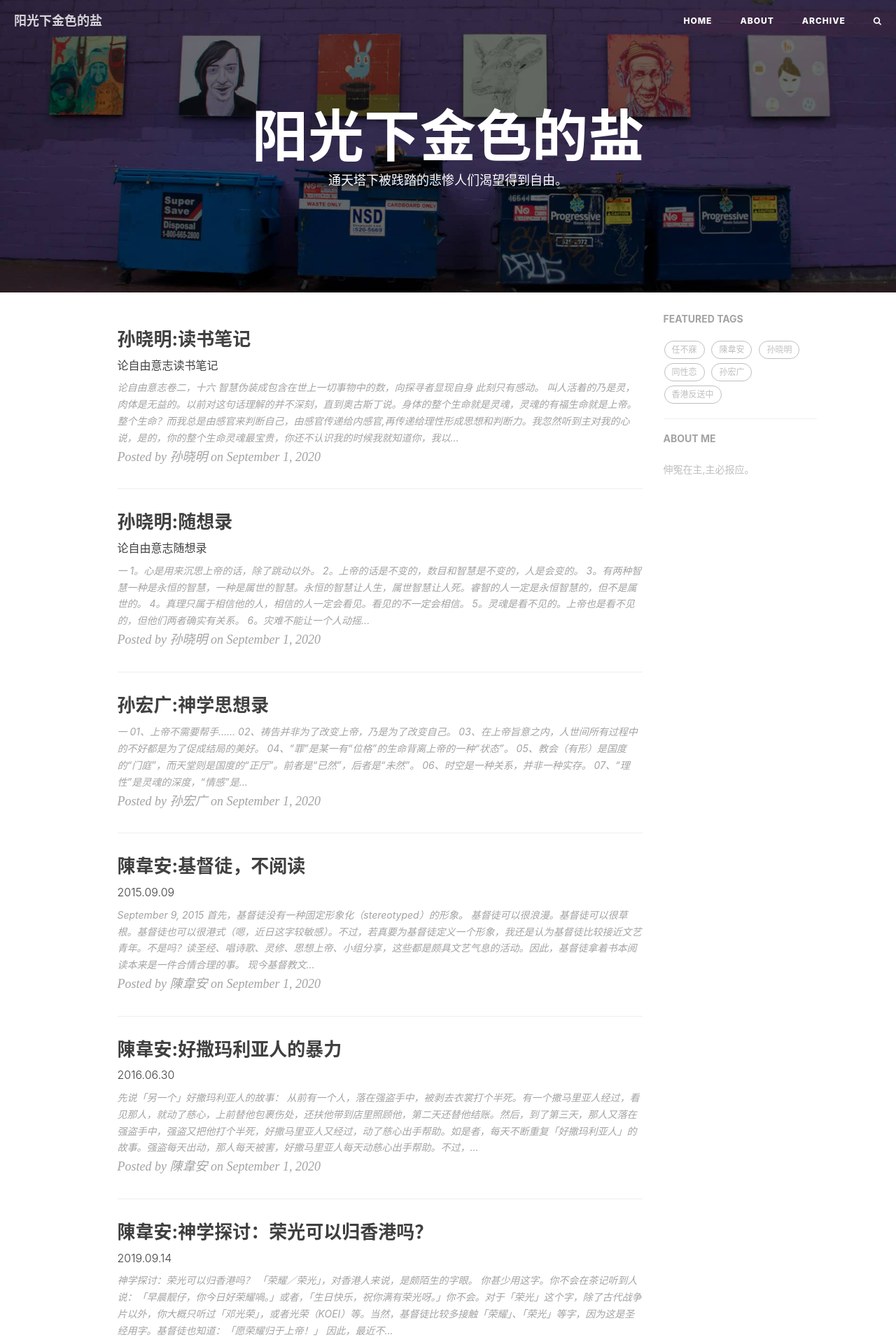
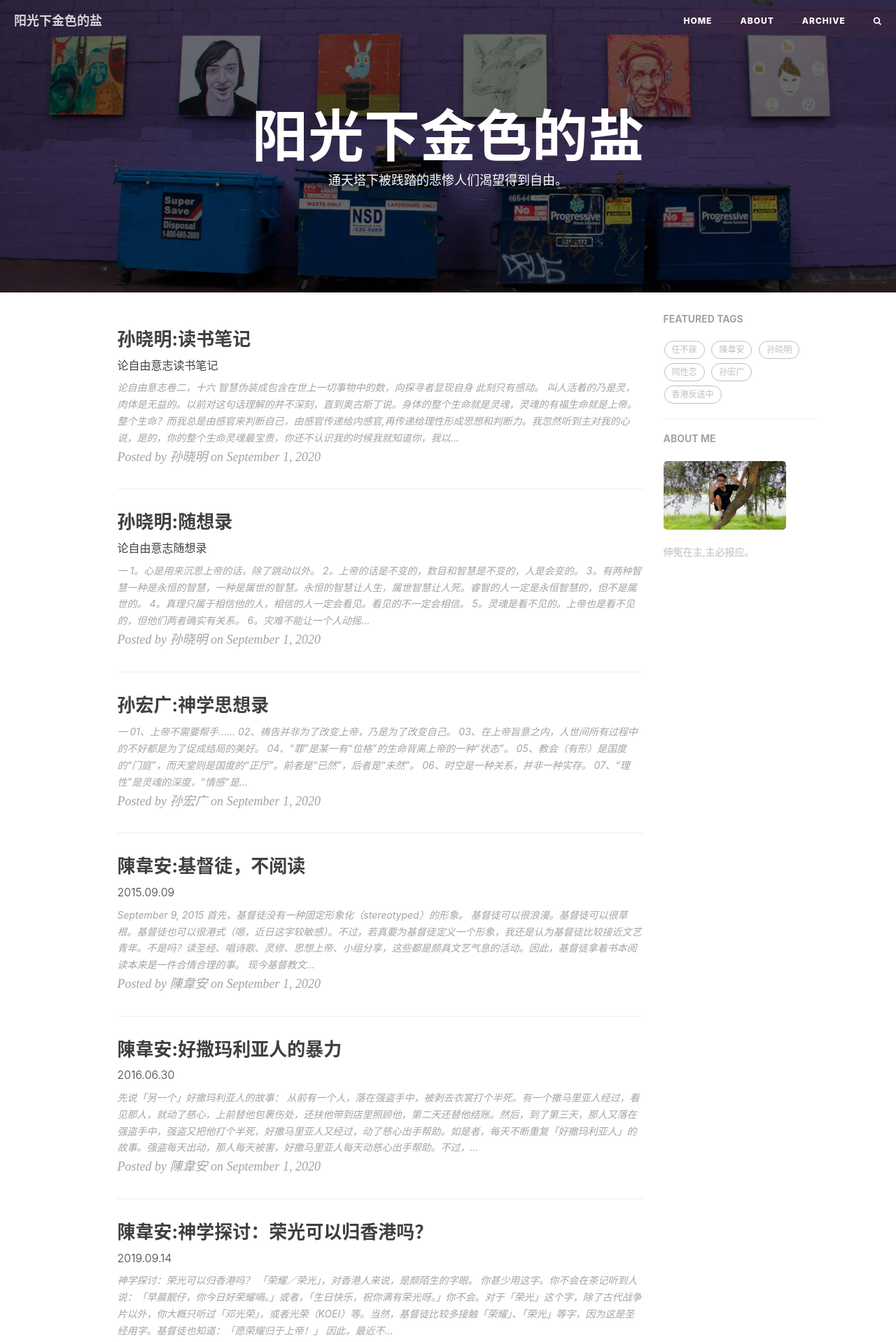
Before and after one commit to huayezhan/avalanche, a Jekyll site: the page built from index.html, in a window 1280 px wide. Shown: the top 1918 px of the page at 70% size. Built offline with Jekyll 4.4.1, drawn with Linux system fonts in a browser that asks for light colours; nearby versions of some CDN libraries; the list of posts is cut into pages by our own code; comment, search, counter and statistics services are not loaded.

Commit message:
modify92

```diff
--- a/_config.yml
+++ b/_config.yml
@@ -82,7 +82,7 @@ kramdown:
 # Sidebar settings
 sidebar: true                           # whether or not using Sidebar.
 sidebar-about-description: "伸冤在主,主必报应。"
-#sidebar-avatar:       # use absolute URL, seeing it's used in both `/` and `/about/`
+sidebar-avatar: img/zhy.jpg       # use absolute URL, seeing it's used in both `/` and `/about/`
 
 
 
```
Also changed, not shown: img/zhy.jpg (added).
